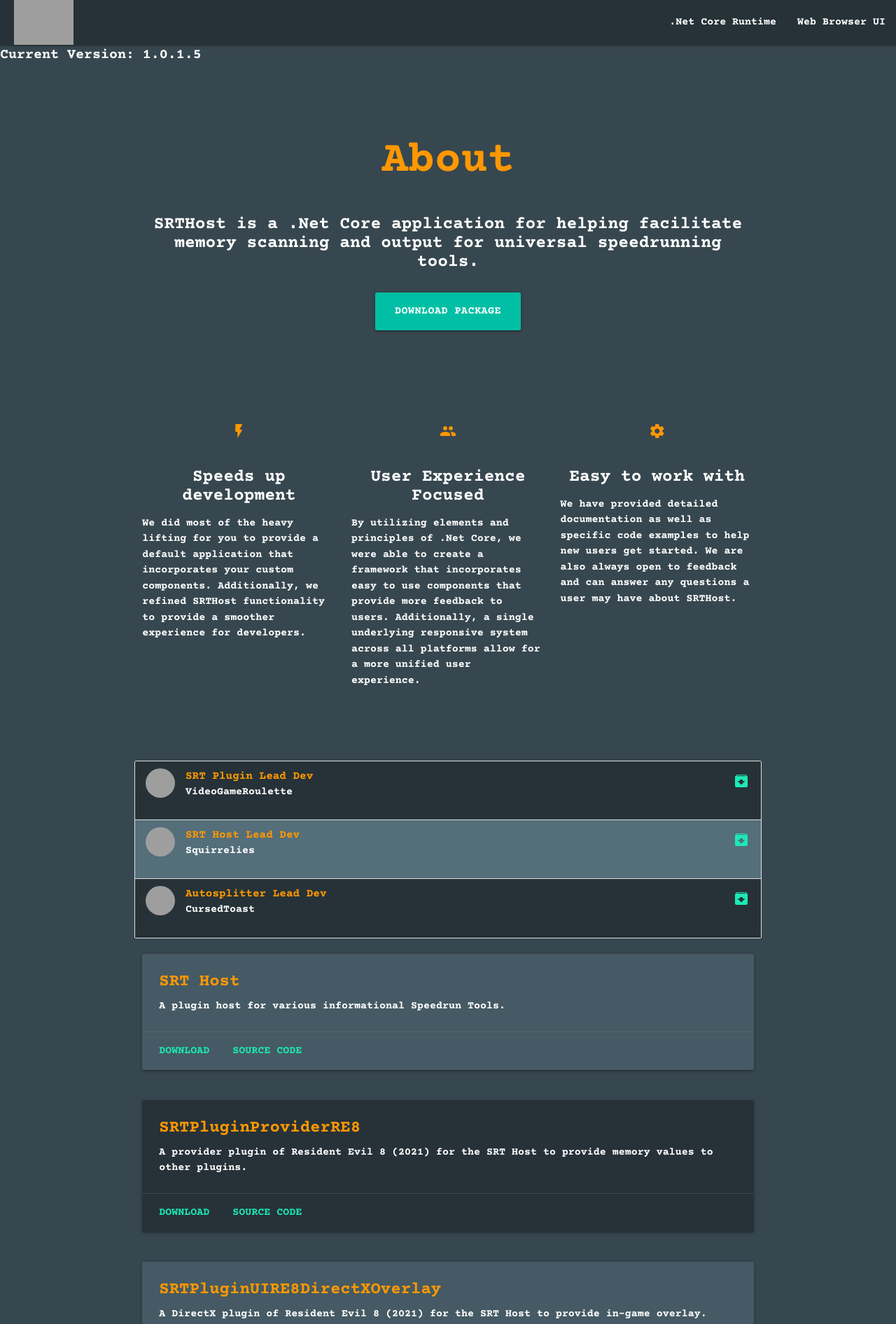
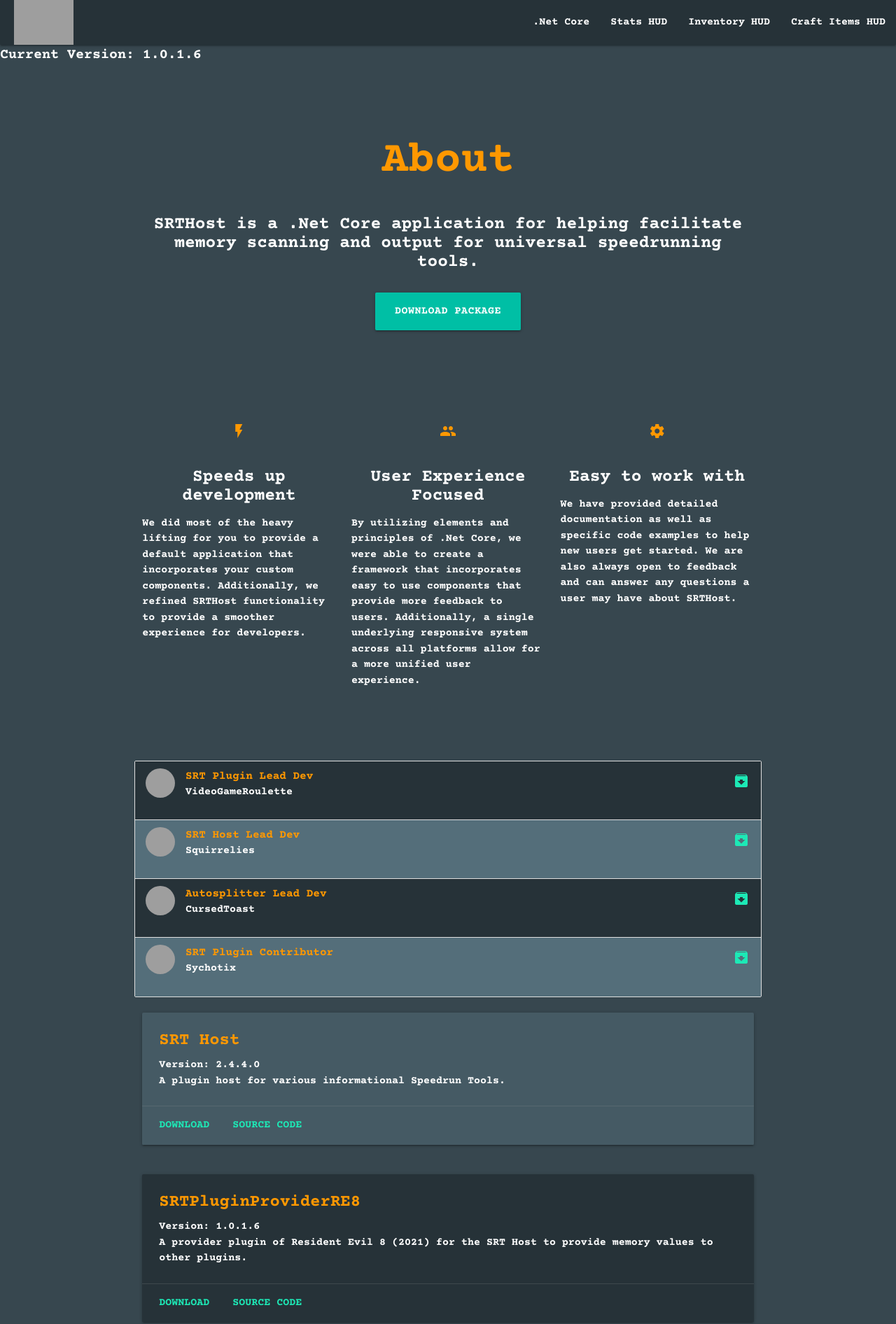
Before and after one commit to VideoGameRoulette/SRTPluginProviderRE8, a plain HTML site: page index.html in a window 1280 px wide. Shown: the top 1892 px of the page at 70% size. Drawn offline with nearby package versions, Linux system fonts and the light colour scheme; grey boxes are pictures that could not be loaded.

Commit message:
update 1.0.1.6

```diff
--- a/index.html
+++ b/index.html
@@ -21,14 +21,16 @@
 				<img id="logo" src="https://www.residentevil.com/village/assets/images/common/logo.png" alt="RE8 SRT"></img>
 			</div>
 			<ul id="nav-mobile" class="right hide-on-med-and-down">
-				<li class="tab"><a href="https://dotnet.microsoft.com/download/dotnet/thank-you/runtime-desktop-3.1.15-windows-x64-installer">.Net Core Runtime</a></li>
-				<li class="tab"><a href="https://videogameroulette.github.io/SRTResidentEvil8">Web Browser UI</a></li>
+				<li class="tab"><a href="https://dotnet.microsoft.com/download/dotnet/thank-you/runtime-desktop-3.1.15-windows-x64-installer">.Net Core</a></li>
+				<li class="tab"><a href="https://videogameroulette.github.io/SRTResidentEvil8">Stats HUD</a></li>
+				<li class="tab"><a href="https://videogameroulette.github.io/SRTResidentEvil8Inventory/">Inventory HUD</a></li>
+				<li class="tab"><a href="https://videogameroulette.github.io/SRTResidentEvil8Crafting/">Craft Items HUD</a></li>
 			</ul>
 		</div>
 	</nav>
 
 	<div class="info">
-		<div id="version">Current Version: 1.0.1.5</div>
+		<div id="version">Current Version: 1.0.1.6</div>
 	</div>
 
 	<div class="section no-pad-bot" id="index-banner">
@@ -104,6 +106,12 @@
 				<p>CursedToast</p>
 				<a href="https://github.com/CursedToast" class="secondary-content"><i class="material-icons teal-text text-accent-3">archive</i></a>
 			</li>
+			<li class="collection-item blue-grey darken-1 avatar">
+				<img src="https://cdn.discordapp.com/avatars/109063013696286720/f730c7325dc58aa8ba179c416facd3fe.png?size=128" alt="" class="circle">
+				<span class="title orange-text">SRT Plugin Contributor</span>
+				<p>Sychotix</p>
+				<a href="https://github.com/sychotixdev" class="secondary-content"><i class="material-icons teal-text text-accent-3">archive</i></a>
+			</li>
 		</ul>
 
 		<div class="row">
@@ -111,6 +119,7 @@
 				<div class="card blue-grey darken-2">
 					<div class="card-content white-text">
 						<span class="card-title orange-text">SRT Host</span>
+						<p>Version: 2.4.4.0</p>
 						<p>A plugin host for various informational Speedrun Tools.</p>
 					</div>
 					<div class="card-action">
@@ -126,10 +135,11 @@
 				<div class="card blue-grey darken-4">
 					<div class="card-content white-text">
 						<span class="card-title orange-text">SRTPluginProviderRE8</span>
+						<p>Version: 1.0.1.6</p>
 						<p>A provider plugin of Resident Evil 8 (2021) for the SRT Host to provide memory values to other plugins.</p>
 					</div>
 					<div class="card-action">
-						<a class="teal-text text-accent-3" href="https://www.dropbox.com/s/jnthonxfys2uvjk/SRTPluginProviderRE8-v1.0.1.5.zip?dl=1">Download</a>
+						<a class="teal-text text-accent-3" href="https://www.dropbox.com/s/bqxqxouws74fzjl/SRTPluginProviderRE8-v1.0.1.6.zip?dl=1">Download</a>
 						<a class="teal-text text-accent-3" href="https://github.com/VideoGameRoulette/SRTPluginProviderRE8">Source Code</a>
 					</div>
 				</div>
@@ -141,6 +151,7 @@
 				<div class="card blue-grey darken-2">
 					<div class="card-content white-text">
 						<span class="card-title orange-text">SRTPluginUIRE8DirectXOverlay</span>
+						<p>Version: 1.0.1.5</p>
 						<p>A DirectX plugin of Resident Evil 8 (2021) for the SRT Host to provide in-game overlay.</p>
 					</div>
 					<div class="card-action">
@@ -156,6 +167,7 @@
 				<div class="card blue-grey darken-4">
 					<div class="card-content white-text">
 						<span class="card-title orange-text">RE8FOV Tool</span>
+						<p>Version: 1.0.1.0</p>
 						<p>A mod tool for Resident Evil 8 (2021) provides the ability to edit in-game Field of View.</p>
 					</div>
 					<div class="card-action">
```
